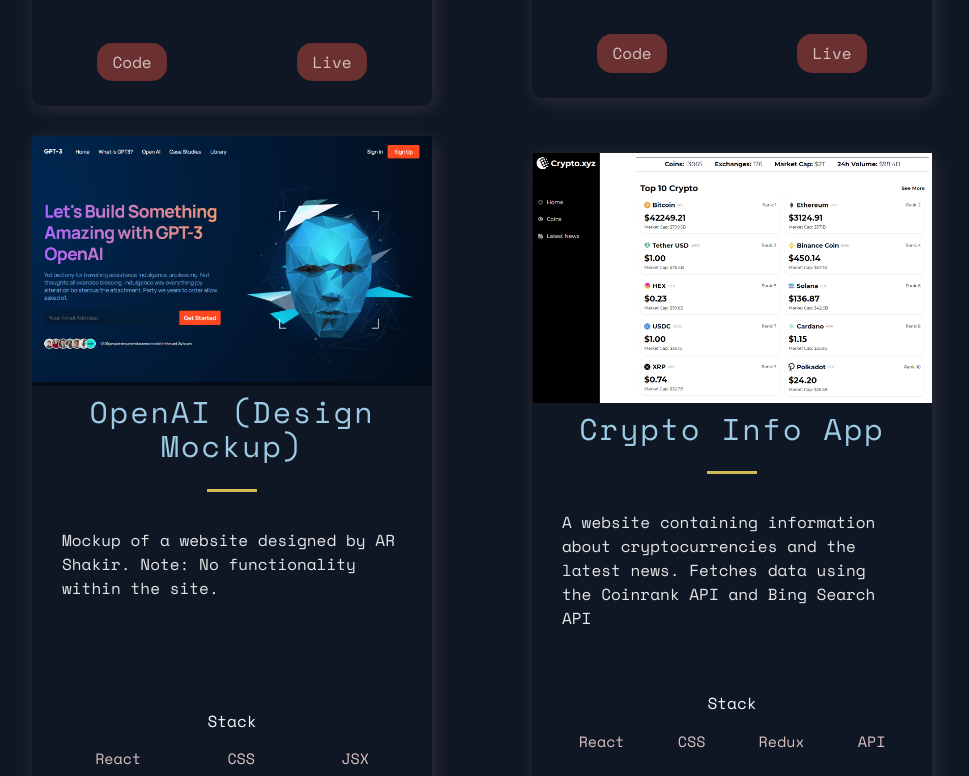
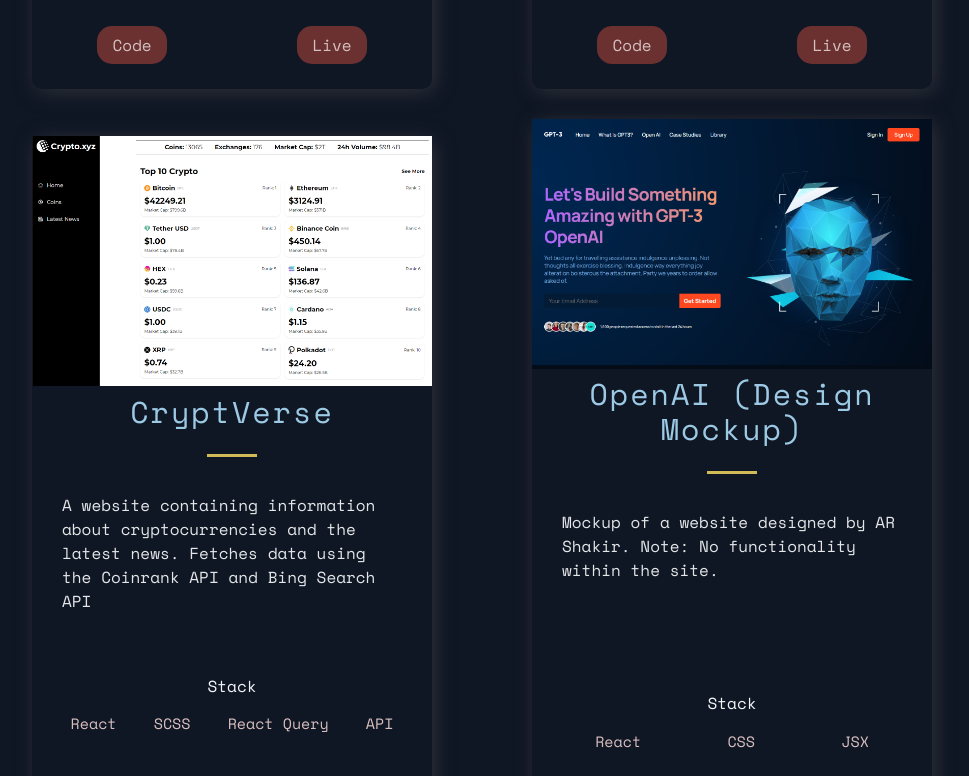
Before and after one commit to bycho91/portfolio-v2, a Next.js app: page / in a window 1280 px wide. Shown: the part 1476-2252 px from the top of the page, without its empty margins (158-1127 px from the left). Built offline with nearby package versions, Linux system fonts and the light colour scheme.

Commit message:
changed projects

```diff
--- a/src/constants/constants.js
+++ b/src/constants/constants.js
@@ -4,7 +4,7 @@
     description:
       "Full stack web app built out in a team of 3. User has access to authentication signup/login. User is also able to create, read, update, and delete budgets/transactions.",
     image: "/images/budgety.png",
-    tags: ["React", "Typescript", "Nest", "Styled Components", "React Query"],
+    tags: ["React", "Typescript", "Nest", "React Query"],
     source: "https://github.com/bretpeters3n/seal-team-3",
     visit: "https://budgety-front.uc.r.appspot.com/",
     id: 0,
@@ -21,6 +21,16 @@
     id: 1,
   },
   {
+    title: "CryptVerse",
+    description:
+      "A website containing information about cryptocurrencies and the latest news. Fetches data using the Coinrank API and Bing Search API",
+    image: "/images/crypto.png",
+    tags: ["React", "SCSS", "React Query", "API"],
+    source: "https://github.com/bycho91/crypto-v2",
+    visit: "http://cryptverse.xyz",
+    id: 2,
+  },
+  {
     title: "OpenAI (Design Mockup)",
     description:
       "Mockup of a website designed by AR Shakir. Note: No functionality within the site.",
@@ -28,16 +38,6 @@
     tags: ["React", "CSS", "JSX"],
     source: "https://github.com/bycho91/GPT3-mock-website",
     visit: "http://openai-gpt3.xyz",
-    id: 2,
-  },
-  {
-    title: "Crypto Info App",
-    description:
-      "A website containing information about cryptocurrencies and the latest news. Fetches data using the Coinrank API and Bing Search API",
-    image: "/images/crypto.png",
-    tags: ["React", "CSS", "Redux", "API"],
-    source: "https://github.com/bycho91/crypto-v2",
-    visit: "http://cryptverse.xyz",
     id: 3,
   },
   {
```
